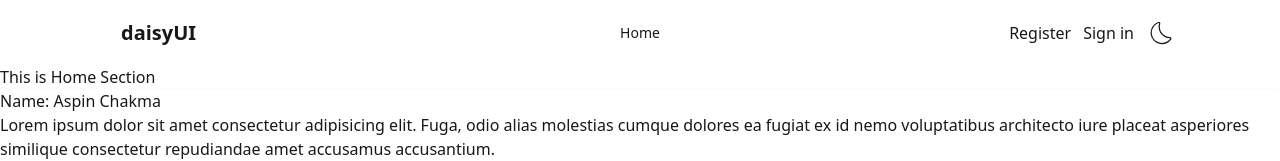
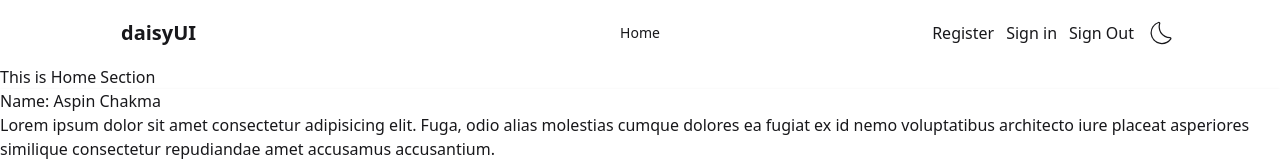
Before and after one commit to aspinchakma/Career-Code-Client, a React (Vite) app: page / in a window 1280 px wide. Shown: the top 161 px of the page. Built offline with nearby package versions, Linux system fonts and the light colour scheme; no server answers.

Commit message:
adding signout function

```diff
--- a/src/Shared/Header.jsx
+++ b/src/Shared/Header.jsx
@@ -1,7 +1,10 @@
+import { use } from "react";
 import { Link, NavLink } from "react-router";
+import { AuthContext } from "../contexts/AuthContext/AuthContext";
 import Theme from "../pages/Theme/Theme";
 
 const Header = () => {
+  const { userSignOut, setUser } = use(AuthContext);
   const links = (
     <>
       <li>
@@ -10,6 +13,15 @@ const Header = () => {
     </>
   );
 
+  const handleUserSignOut = () => {
+    userSignOut()
+      .then(() => {
+        setUser(null);
+      })
+      .catch((err) => {
+        console.log(err.code);
+      });
+  };
   return (
     <div className="dark:bg-gray-900 dark:text-gray-100">
       <div className="drawer">
@@ -50,6 +62,7 @@ const Header = () => {
             <div className="navbar-end gap-3">
               <Link to={"/register"}>Register</Link>
               <Link to={"/signin"}>Sign in</Link>
+              <button onClick={handleUserSignOut}>Sign Out</button>
               <Theme />
             </div>
           </div>
--- a/src/contexts/AuthContext/AuthProvider.jsx
+++ b/src/contexts/AuthContext/AuthProvider.jsx
@@ -4,6 +4,7 @@ import {
   onAuthStateChanged,
   signInWithEmailAndPassword,
   signInWithPopup,
+  signOut,
 } from "firebase/auth";
 import { useEffect, useState } from "react";
 import { auth } from "../../firebase/firebase.init";
@@ -49,11 +50,17 @@ const AuthProvider = ({ children }) => {
     // cleanup function
     return unSubscribed;
   }, []);
+
+  // signout
+  const userSignOut = () => {
+    return signOut(auth);
+  };
   const data = {
     userSignIn,
     handleSignInWithGoogle,
     handleUserSignUp,
     setUser,
+    userSignOut,
   };
   console.log(user);
   console.log(isLoading);
```
